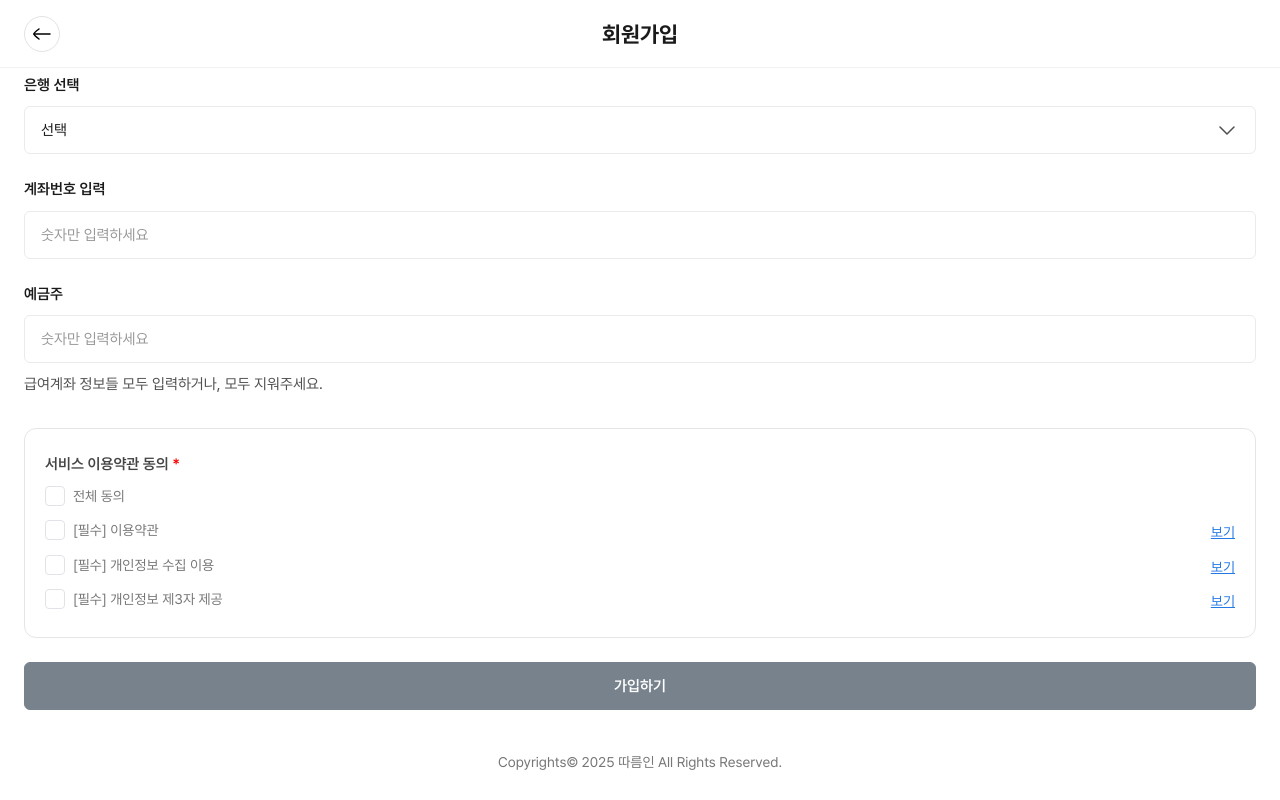
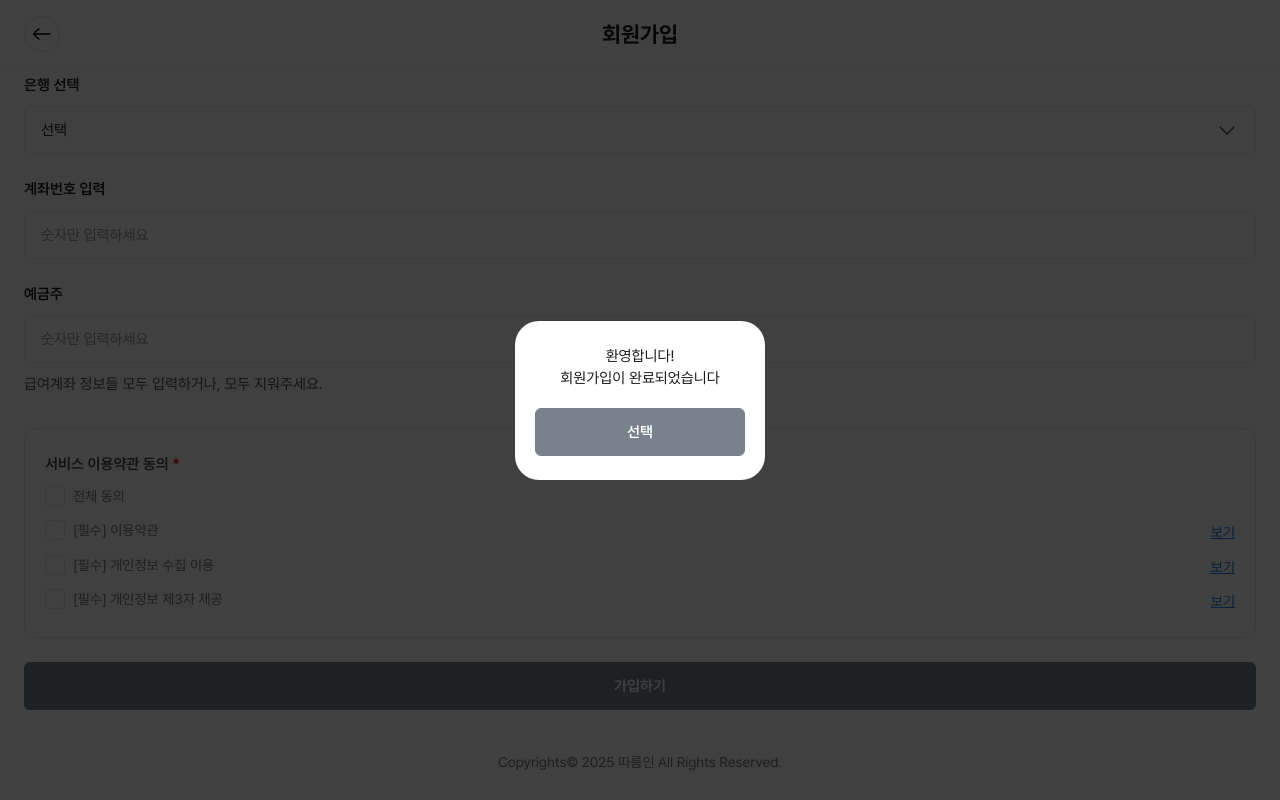
Before and after one commit to nalpari/whale-erp-staff-app-pub, a Next.js app: page /signup in a window 1280 px wide. Both pictures are taken after a click on the button "가입하기". Shown: the part 1829-2629 px from the top of the page. Built offline with nearby package versions, Linux system fonts and the light colour scheme.

Commit message:
style: alert창 추가

```diff
--- a/src/components/login/SignUpLayout.tsx
+++ b/src/components/login/SignUpLayout.tsx
@@ -1,9 +1,11 @@
 'use client'
 import Image from 'next/image'
 import { useBottomSheetController } from '@/store/useBottomSheetController'
+import { usePopupController } from '@/store/usePopupController'
 
 export default function SignUpLayout() {
   const setBankSelectSheet = useBottomSheetController((state) => state.setBankSelectSheet)
+  const setAlertPopup = usePopupController((state) => state.setAlertPopup)
   return (
     <div className="login-contents">
       <div className="signup-filed-wrap">
@@ -211,7 +213,9 @@ export default function SignUpLayout() {
           </div>
         </div>
         <div className="signup-filed-btn">
-          <button className="btn-form login block">가입하기</button>
+          <button className="btn-form login block" onClick={() => setAlertPopup(true)}>
+            가입하기
+          </button>
         </div>
       </div>
     </div>
--- /dev/null
+++ b/src/components/popup/Alert.tsx
@@ -0,0 +1,27 @@
+'use client'
+import { usePopupController } from '@/store/usePopupController'
+
+export default function Alert() {
+  const setAlertPopup = usePopupController((state) => state.setAlertPopup)
+  return (
+    <div className="modal-popup">
+      <div className="modal-dialog alert">
+        <div className="modal-content">
+          <div className="modal-body">
+            <div className="alert-wrap">
+              <div className="alert-txt">
+                <span>환영합니다!</span>
+                <span>회원가입이 완료되었습니다</span>
+              </div>
+              <div className="alert-btn-wrap">
+                <button className="btn-form login block" onClick={() => setAlertPopup(false)}>
+                  선택
+                </button>
+              </div>
+            </div>
+          </div>
+        </div>
+      </div>
+    </div>
+  )
+}
--- a/src/components/ui/PopupController.tsx
+++ b/src/components/ui/PopupController.tsx
@@ -1,27 +1,34 @@
-"use client";
+'use client'
 
-import { useEffect } from "react";
+import { useEffect } from 'react'
 
-import { usePopupController } from "@/store/usePopupController";
-import QrCodePopup from "../popup/QrCodePopup";
+import { usePopupController } from '@/store/usePopupController'
+import QrCodePopup from '../popup/QrCodePopup'
+import Alert from '../popup/Alert'
 
 export default function PopupController() {
   // 필요한 상태만 선택적으로 구독
-  const isQrCodePopupOpen = usePopupController((state) => state.QrCodePopup);
+  const isQrCodePopupOpen = usePopupController((state) => state.QrCodePopup)
+  const isAlertPopupOpen = usePopupController((state) => state.AlertPopup)
 
   useEffect(() => {
     // body 클래스 토글
-    if (isQrCodePopupOpen) {
-      document.body.classList.add("open");
+    if (isQrCodePopupOpen || isAlertPopupOpen) {
+      document.body.classList.add('open')
     } else {
-      document.body.classList.remove("open");
+      document.body.classList.remove('open')
     }
 
     // 컴포넌트 언마운트 시 클래스 제거
     return () => {
-      document.body.classList.remove("open");
-    };
-  }, [isQrCodePopupOpen]);
+      document.body.classList.remove('open')
+    }
+  }, [isQrCodePopupOpen, isAlertPopupOpen])
 
-  return <>{isQrCodePopupOpen && <QrCodePopup />}</>;
+  return (
+    <>
+      {isQrCodePopupOpen && <QrCodePopup />}
+      {isAlertPopupOpen && <Alert />}
+    </>
+  )
 }
--- a/src/store/usePopupController.ts
+++ b/src/store/usePopupController.ts
@@ -1,20 +1,24 @@
-import { create } from "zustand";
+import { create } from 'zustand'
 
 type PopupControllerState = {
-  QrCodePopup: boolean;
-  setQrCodePopup: (isOpen: boolean) => void;
-};
+  QrCodePopup: boolean
+  setQrCodePopup: (isOpen: boolean) => void
+  AlertPopup: boolean
+  setAlertPopup: (isOpen: boolean) => void
+}
 
 type InitialStateType = {
-  QrCodePopup: boolean;
-};
+  QrCodePopup: boolean
+  AlertPopup: boolean
+}
 
 const initialState: InitialStateType = {
   QrCodePopup: false,
-};
+  AlertPopup: false,
+}
 
 export const usePopupController = create<PopupControllerState>((set) => ({
   ...initialState,
-  setQrCodePopup: (isOpen: boolean) =>
-    set((state) => ({ ...state, QrCodePopup: isOpen })),
-}));
+  setQrCodePopup: (isOpen: boolean) => set((state) => ({ ...state, QrCodePopup: isOpen })),
+  setAlertPopup: (isOpen: boolean) => set((state) => ({ ...state, AlertPopup: isOpen })),
+}))
--- a/src/styles/components/_pop-contents.scss
+++ b/src/styles/components/_pop-contents.scss
@@ -1,4 +1,4 @@
-@use "../abstracts" as *;
+@use '../abstracts' as *;
 
 .qr-frame {
   padding: 32px 24px 24px;
@@ -14,3 +14,22 @@
     margin-top: 18px;
   }
 }
+
+.alert-wrap {
+  padding: 24px 20px;
+  border-radius: 24px;
+  background-color: #fff;
+  .alert-txt {
+    text-align: center;
+    span {
+      display: block;
+      @include fontDefinition(15px, 400, 150%);
+      color: #1a1a1a;
+    }
+  }
+  .alert-btn-wrap {
+    @include flex(8px);
+    justify-content: center;
+    margin-top: 18px;
+  }
+}
--- a/src/styles/layout/_pop-common.scss
+++ b/src/styles/layout/_pop-common.scss
@@ -1,4 +1,4 @@
-@use "../abstracts" as *;
+@use '../abstracts' as *;
 
 .modal-popup {
   position: fixed;
@@ -24,7 +24,7 @@
       max-width: 307px;
     }
     &.alert {
-      max-width: 480px;
+      max-width: 282px;
     }
     .modal-content {
       flex: 1;
@@ -49,12 +49,11 @@
           background-color: #fff;
           border-radius: 50%;
           &:before {
-            content: "";
+            content: '';
             @include absoluteCenter;
             width: 12px;
             height: 12px;
-            background: url(/assets/images/common/pop_close.svg) no-repeat
-              center center;
+            background: url(/assets/images/common/pop_close.svg) no-repeat center center;
             background-size: cover;
           }
         }
```
